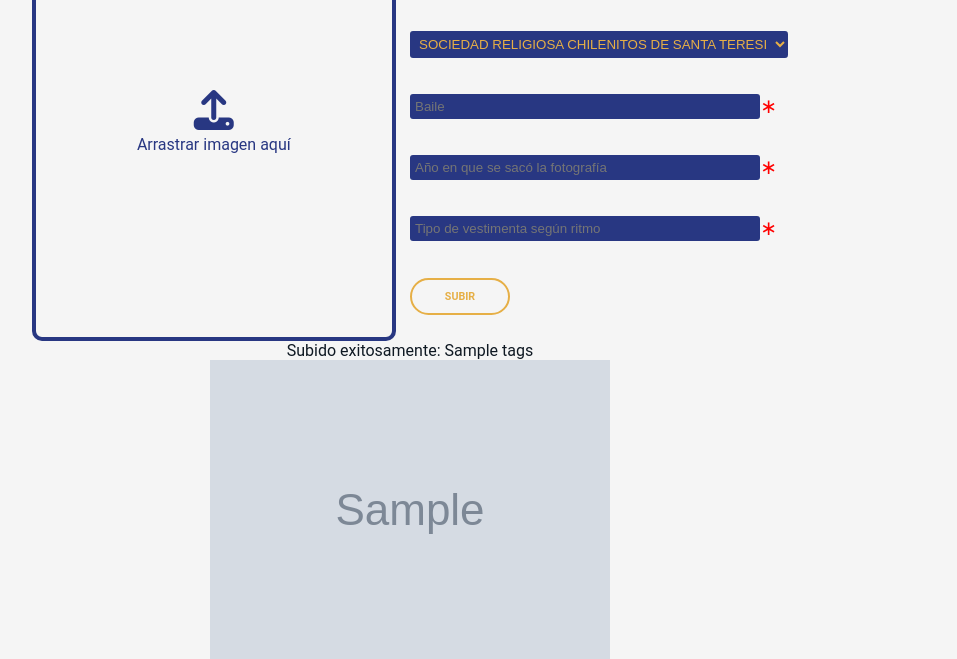
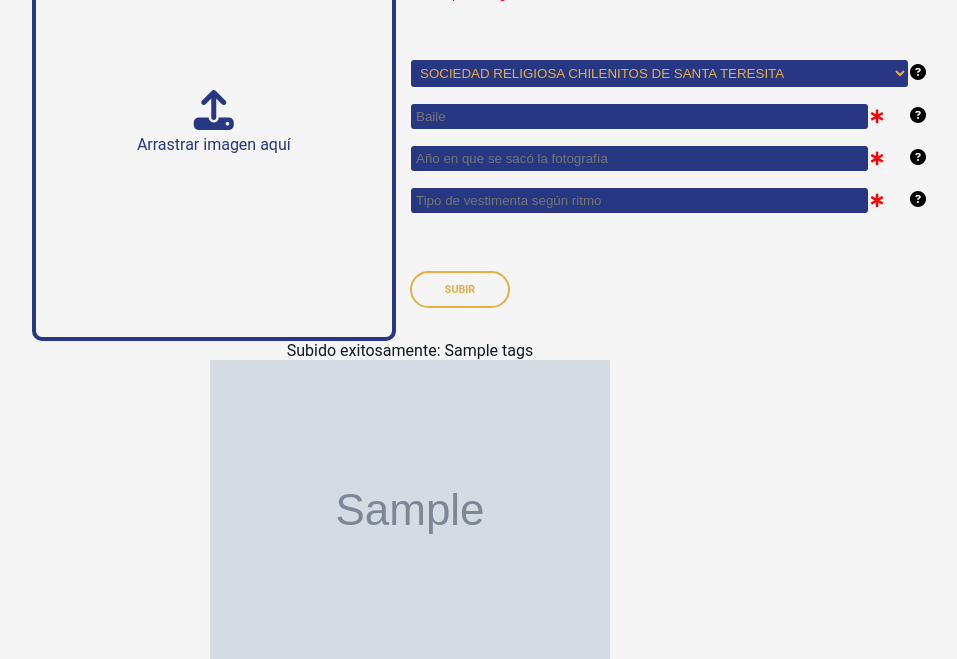
Before and after one commit to Psycotastic/tesis_latirana, a Django app: template latirana/templates/upload.html in a window 1280 px wide. Shown: the part 249-908 px from the top of the page, without its empty margins (230-1187 px from the left). Run offline with Django 3.2, Linux system fonts and the light colour scheme; tables that the repository leaves empty hold one stand-in row (values such as "Sample post"); the template is opened without the code that fills it: values that come from a table or form of the project are taken from there, most other values are stand-ins (such as "Sample title", 1, 10 or a date in 2020); grey boxes marked "Sample" are stand-in pictures; lists and menus that the app fills with data are empty; some libraries are stand-ins or nearby versions.

Commit message:
feat: añadidos tooltips para los campos del formulario de subida de imágenes

```diff
--- a/latirana/src/stylesheet.css
+++ b/latirana/src/stylesheet.css
@@ -620,3 +620,34 @@ footer div.copyright p {
     padding-left: 30%;
     padding-right: 30%;
 }
+
+/* Tooltip container */
+.tooltip {
+    position: relative;
+    display: inline-block;
+}
+
+  /* Tooltip text */
+.tooltip .tooltiptext {
+    visibility: hidden;
+    width: 120px;
+    background-color: black;
+    color: #fff;
+    text-align: center;
+    padding: 5px 0;
+    border-radius: 6px;
+
+    /* Position the tooltip text - see examples below! */
+    position: absolute;
+    z-index: 1;
+}
+
+  /* Show the tooltip text when you mouse over the tooltip container */
+.tooltip:hover .tooltiptext {
+    visibility: visible;
+}
+
+#upload-form {
+    border-collapse:separate;
+    border-spacing:0 15px;
+}
--- a/latirana/templates/upload.html
+++ b/latirana/templates/upload.html
@@ -19,11 +19,32 @@
                 <h1>Campos a rellenar</h1>
                 <p>∗ Campos obligatorios</p>
             </div>
-            {{ form.guild }}
-            <div class="input">{{ form.performance }}<p>∗</p></div>
-            <div class="input">{{ form.year }}<p>∗</p></div>
-            <div class="input">{{ form.costume }}<p>∗</p></div>
+            <!--
+            {{ form.guild }}    <i class="fas fa-question-circle tooltip"><span class="tooltiptext">Texto de prueba</span></i>
+            <div class="input">{{ form.performance }}<p>∗</p></div> <i class="fas fa-question-circle tooltip"><span class="tooltiptext">Texto de prueba</span></i>
+            <div class="input">{{ form.year }}<p>∗</p></div> <i class="fas fa-question-circle tooltip"><span class="tooltiptext">Texto de prueba</span></i>
+            <div class="input">{{ form.costume }}<p>∗</p></div> <i class="fas fa-question-circle tooltip"><span class="tooltiptext">Texto de prueba</span></i>
+            <button type="submit" id="postsubmit">Subir</button> -->
+            <table id="upload-form">
+                <tr>
+                    <th>{{ form.guild }} </th>
+                    <th><i class="fas fa-question-circle tooltip"><span class="tooltiptext">Texto de prueba</span></i></th>
+                </tr>
+                <tr>
+                    <th><div class="input">{{ form.performance }}<p>∗</p></div></th>
+                    <th><i class="fas fa-question-circle tooltip"><span class="tooltiptext">Texto de prueba</span></i></th>
+                </tr>
+                <tr>
+                    <th><div class="input">{{ form.year }}<p>∗</p></div></th>
+                    <th><i class="fas fa-question-circle tooltip"><span class="tooltiptext">Texto de prueba</span></i></th>
+                </tr>
+                <tr>
+                    <th><div class="input">{{ form.costume }}<p>∗</p></div></th>
+                    <th><i class="fas fa-question-circle tooltip"><span class="tooltiptext">Texto de prueba</span></i></th>
+                </tr>
+            </table>
             <button type="submit" id="postsubmit">Subir</button>
+
         </div>
     </form>
 </div>
```
